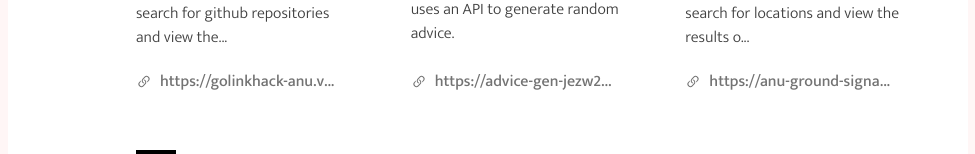
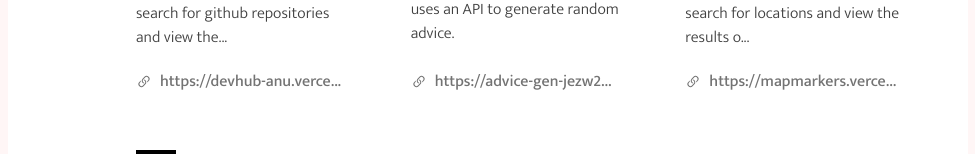
Before and after one commit to Aoyetibo557/minimal-portfolio, a Next.js app: page /projects in a window 1280 px wide. Shown: the part 643-797 px from the top of the page, without its empty margins (152-1127 px from the left). Built offline with nearby package versions, Linux system fonts and the light colour scheme; a web font is replaced by a local one.

Commit message:
updating project links

```diff
--- a/const/project.ts
+++ b/const/project.ts
@@ -13,7 +13,7 @@ export const projects: Project[] = [
     description:
       "A web app that allows users to search for github repositories and view the details of the repository using the Github API.",
     image: "/static/images/git.png",
-    link: "https://golinkhack-anu.vercel.app/",
+    link: "https://devhub-anu.vercel.app/",
     github: "https://github.com/Aoyetibo557/golinkhack-anu",
     tech: ["NextJs", "ReactJS", "TailwindCSS", "Github API"],
   },
@@ -31,7 +31,7 @@ export const projects: Project[] = [
     description:
       "A web app that allows users to search for locations and view the results on a map. The application is built using Next.js, TypeScript, Tailwind CSS, Redux Toolkit, and Leaflet. ",
     image: "/static/images/map.png",
-    link: "https://anu-ground-signal-test.vercel.app/",
+    link: "https://mapmarkers.vercel.app/",
     github: "https://github.com/Aoyetibo557/Map-Markers",
     tech: ["NextJs", "TypeScript", "TailwindCSS", "Leaflet"],
   },
```
